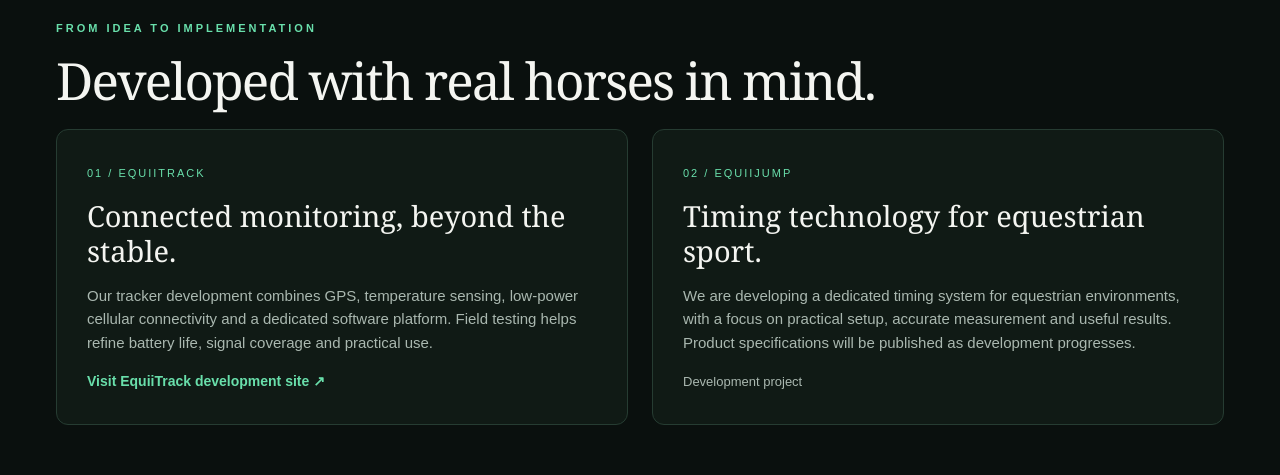
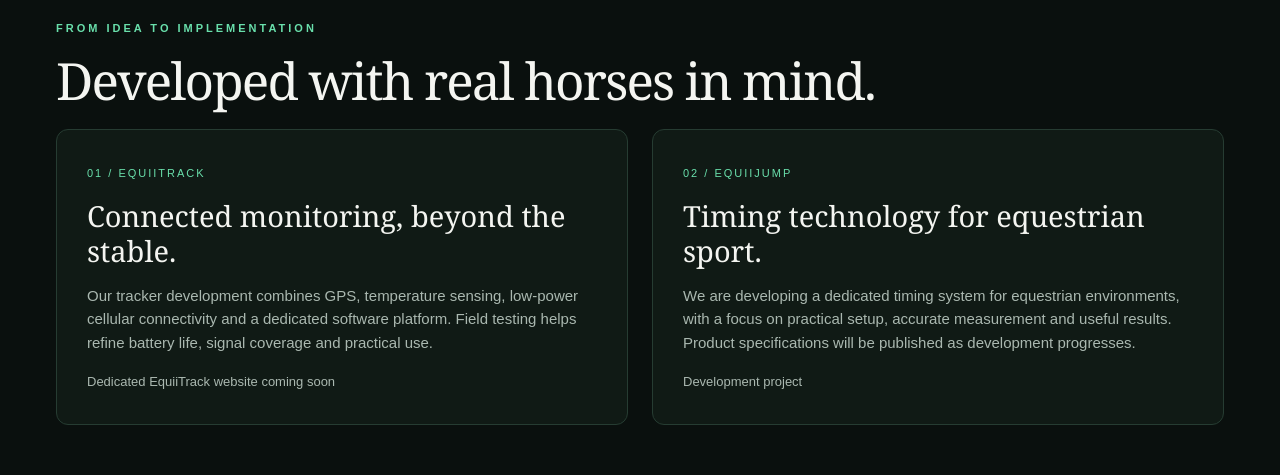
Before and after one commit to Tomhaxley/Equii.Website, a plain HTML site: page index.html in a window 1280 px wide. Shown: the part 1820-2295 px from the top of the page. Drawn offline with Linux system fonts and the light colour scheme.

Commit message:
Remove public link to EquiiTrack development environment

```diff
--- a/index.html
+++ b/index.html
@@ -28,7 +28,7 @@
 <div class="principles"><div><svg viewBox="0 0 32 32"><path d="m16 3 13 7-13 7L3 10Zm-13 14 13 7 13-7M3 24l13 7 13-7"/></svg><div><strong>Connected technology</strong><p>Hardware and software, designed together.</p></div></div><div><svg viewBox="0 0 32 32"><path d="M3 29h26M5 24V15h5v9M14 24V9h5v15M23 24V3h5v21"/></svg><div><strong>Meaningful data</strong><p>Turning measurements into useful insights.</p></div></div><div><svg viewBox="0 0 32 32"><path d="M16 3 29 8v9c0 7-13 13-13 13S3 24 3 17V8Z"/><path d="m10 16 4 4 8-9"/></svg><div><strong>Real-world development</strong><p>Built around equestrian environments.</p></div></div></div>
 </section>
 <section class="tech-section" id="technology"><div class="wrap tech-layout"><div><p class="eyebrow">BUILT FROM THE GROUND UP</p><h2>Engineering the connection between horses and technology.</h2><p class="body-copy">Equii brings embedded electronics, sensor integration, connectivity and software development together. We design around the practical challenges of using technology outdoors, around horses and in competition environments.</p><a href="#development" class="secondary">See how we develop our products →</a></div><div class="architecture" role="img" aria-label="Equii technology architecture: sensors connect to embedded devices, connectivity sends data to software and apps"><span class="diagram-label">THE TECHNOLOGY STACK</span><div class="node"><b>01</b><div><strong>Sense</strong><small>Temperature · GPS · motion</small></div><span>◉</span></div><div class="connector"></div><div class="node"><b>02</b><div><strong>Connect</strong><small>Embedded firmware · LTE-M / NB-IoT</small></div><span>⌁</span></div><div class="connector"></div><div class="node"><b>03</b><div><strong>Understand</strong><small>Cloud platform · apps · insights</small></div><span>↗</span></div><div class="diagram-footer"><i></i> Modular engineering approach</div></div></div></section>
-<section class="wrap detail-section" id="development"><p class="eyebrow">FROM IDEA TO IMPLEMENTATION</p><h2>Developed with real horses in mind.</h2><div class="detail-grid"><article id="track-detail"><span class="number">01 / EQUIITRACK</span><h3>Connected monitoring, beyond the stable.</h3><p>Our tracker development combines GPS, temperature sensing, low-power cellular connectivity and a dedicated software platform. Field testing helps refine battery life, signal coverage and practical use.</p><a class="secondary" href="https://dev.equiitrack.co.uk/" rel="noopener">Visit EquiiTrack development site ↗</a></article><article id="timing-detail"><span class="number">02 / EQUIIJUMP</span><h3>Timing technology for equestrian sport.</h3><p>We are developing a dedicated timing system for equestrian environments, with a focus on practical setup, accurate measurement and useful results. Product specifications will be published as development progresses.</p><span class="muted">Development project</span></article></div></section>
+<section class="wrap detail-section" id="development"><p class="eyebrow">FROM IDEA TO IMPLEMENTATION</p><h2>Developed with real horses in mind.</h2><div class="detail-grid"><article id="track-detail"><span class="number">01 / EQUIITRACK</span><h3>Connected monitoring, beyond the stable.</h3><p>Our tracker development combines GPS, temperature sensing, low-power cellular connectivity and a dedicated software platform. Field testing helps refine battery life, signal coverage and practical use.</p><span class="muted">Dedicated EquiiTrack website coming soon</span></article><article id="timing-detail"><span class="number">02 / EQUIIJUMP</span><h3>Timing technology for equestrian sport.</h3><p>We are developing a dedicated timing system for equestrian environments, with a focus on practical setup, accurate measurement and useful results. Product specifications will be published as development progresses.</p><span class="muted">Development project</span></article></div></section>
 <section class="about wrap" id="about"><p class="eyebrow">ABOUT EQUII</p><h2>Equestrian experience.<br><em>Technology-led thinking.</em></h2><p>Equii is an independent equestrian technology brand developing products at the intersection of practical horse care, electronics and software engineering.</p></section>
 </main><footer class="wrap footer"><a class="wordmark" href="#" aria-label="Equii home">equ<span class="dots">ii</span></a><p>© <span id="year">2026</span> Equii. All rights reserved.</p><div><a href="#products">Products</a><a href="#technology">Technology</a><a href="#about">About</a></div></footer>
 </body></html>
```
